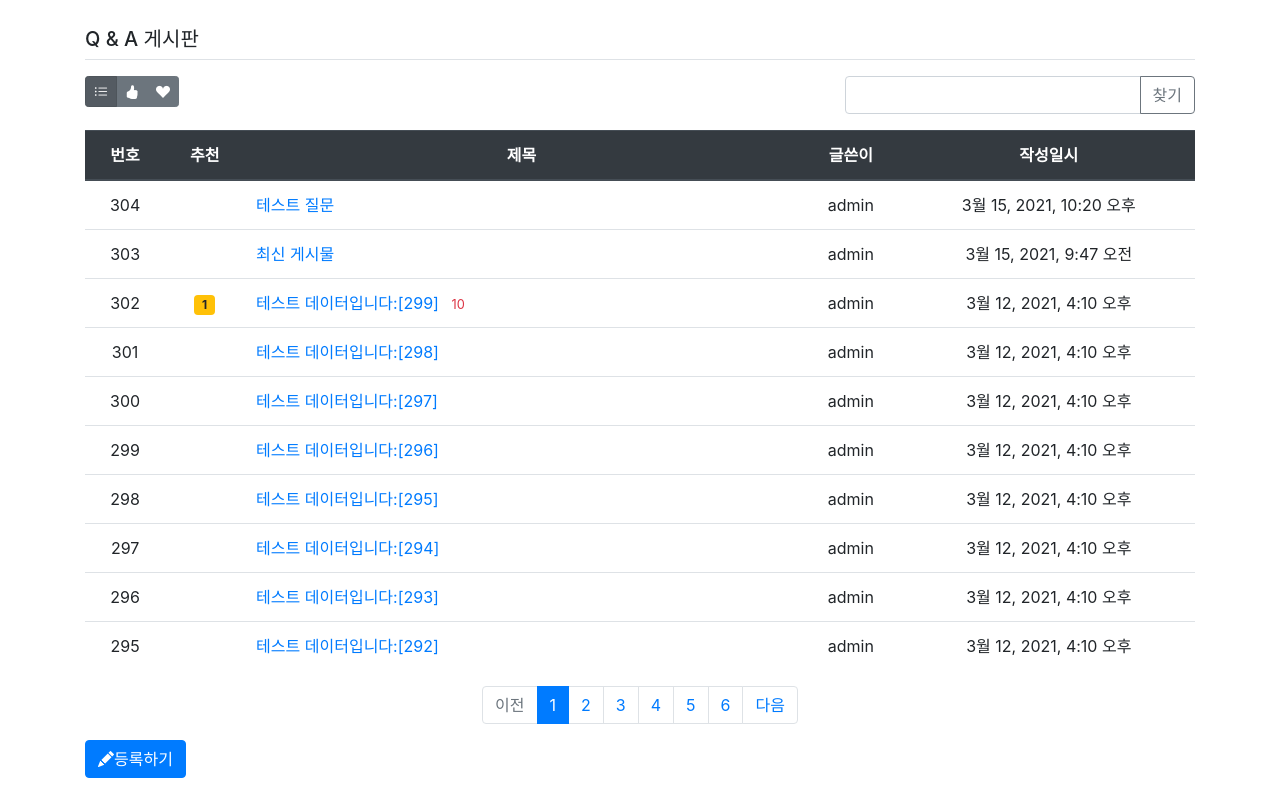
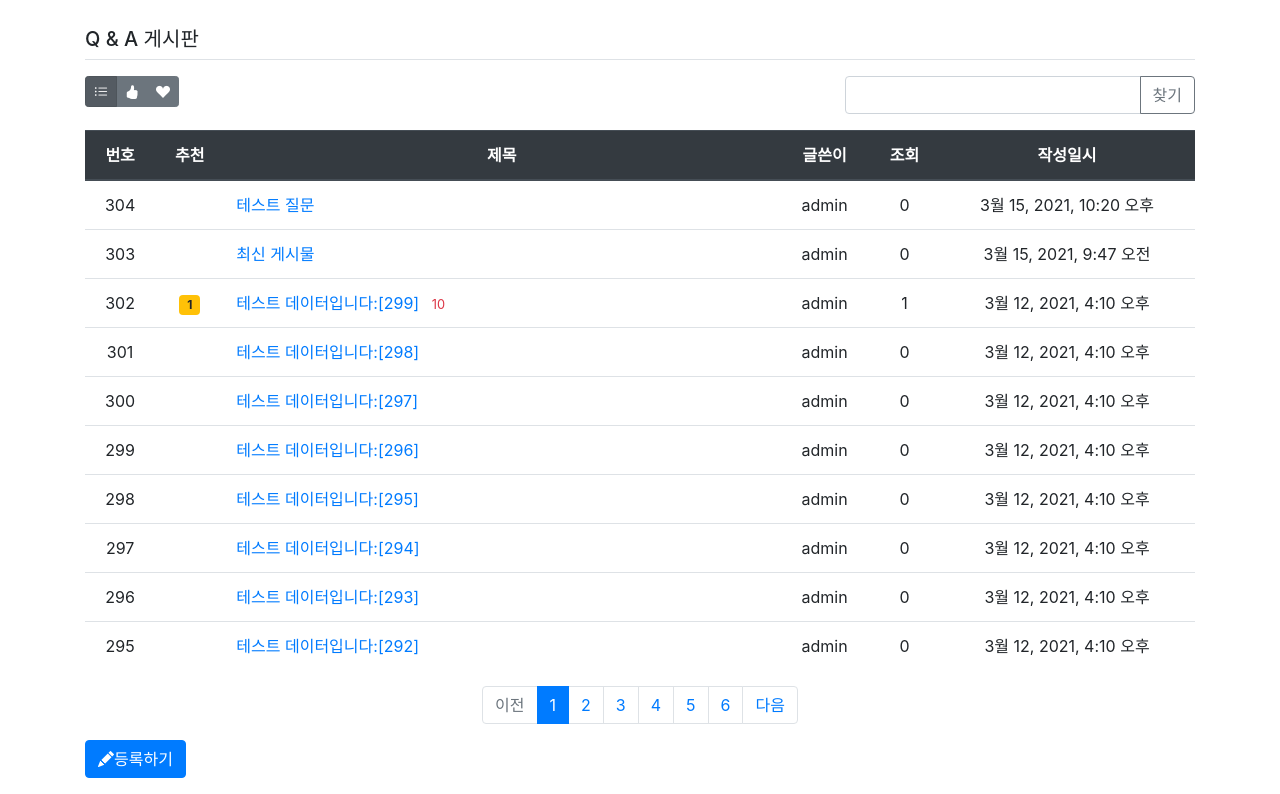
Before and after one commit to dhfmepd/django_pjt, a Django app: page /board/board/1 in a window 1280 px wide. Shown: the part 57-851 px from the top of the page. Run offline with Django 3.2, Linux system fonts and the light colour scheme; a user stored in the database is signed in; data comes from the database, SQL or seed files in the repository; both versions use the stored data as it was after the commit; some libraries are stand-ins or nearby versions.

Commit message:
3/16 게시물 조회 기능 추가.

```diff
--- a/board/models.py
+++ b/board/models.py
@@ -7,6 +7,7 @@ class Board(models.Model):
     author = models.ForeignKey(User, on_delete=models.CASCADE, related_name='author_board')
     subject = models.CharField(max_length=200)
     content = models.TextField()
+    hit_count = models.IntegerField(default=0)
     create_date = models.DateTimeField()
     modify_date = models.DateTimeField(null=True, blank=True)
     voter = models.ManyToManyField(User, related_name='voter_board')
--- a/board/views/base_views.py
+++ b/board/views/base_views.py
@@ -52,6 +52,10 @@ def detail(request, board_id):
     # 조회
     board = get_object_or_404(Board, pk=board_id)
 
+    # 조회수 증가
+    board.hit_count += 1
+    board.save()
+
     # 정렬
     if so == 'recommend':
         reply_list = board.reply_set.all().annotate(num_voter=Count('voter')).order_by('-num_voter', '-create_date')
--- a/templates/base.html
+++ b/templates/base.html
@@ -15,7 +15,7 @@
     <link rel="stylesheet" type="text/css" href="{% static 'style.css' %}">
     <!-- Simplemde JS -->
     <script src="{% static 'simplemde.min.js' %}"></script>
-    <title>Hello, board!</title>
+    <title>CJ Foodville DT Platform</title>
 </head>
 <body>
 <!-- Top 네이게이션 영역 -->
--- a/templates/board/board_list.html
+++ b/templates/board/board_list.html
@@ -36,6 +36,7 @@
             <th>추천</th>
             <th style="width:50%">제목</th>
             <th>글쓴이</th>
+            <th>조회</th>
             <th>작성일시</th>
         </tr>
         </thead>
@@ -59,6 +60,7 @@
                 {% endif %}
             </td>
             <td>{{ board.author.username }}</td>
+            <td>{{ board.hit_count }}</td>
             <td>{{ board.create_date }}</td>
         </tr>
         {% endfor %}
```
Also changed, not shown: db.sqlite3.
